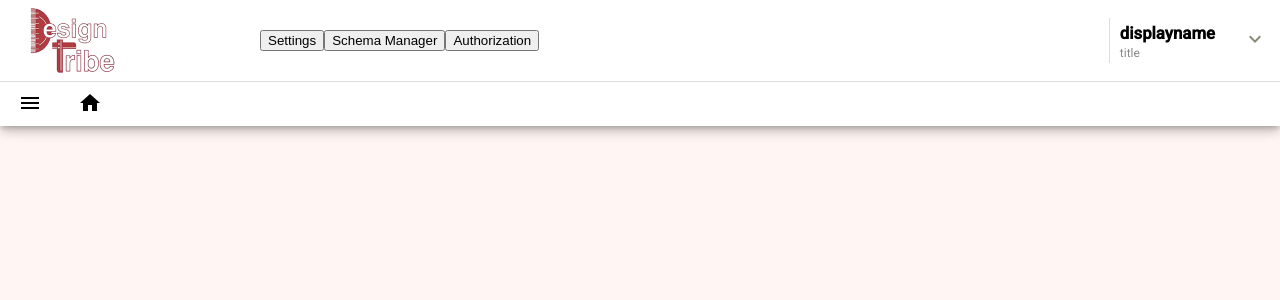
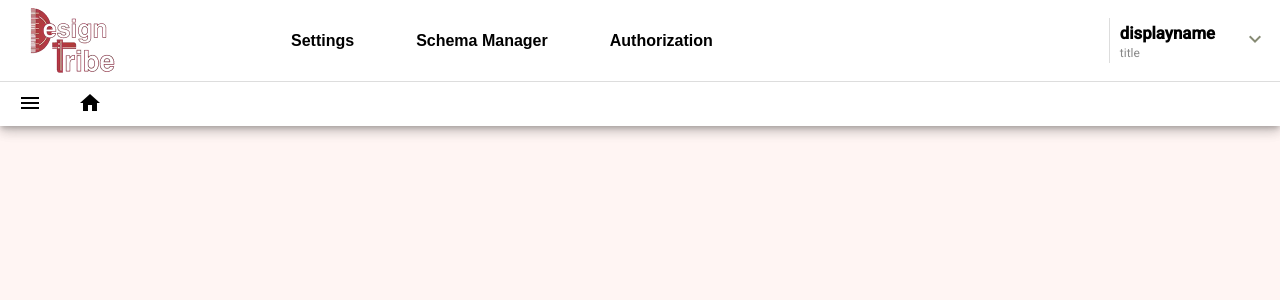
Before and after one commit to kamal464/tms-firsttrail, an Angular app: page / in a window 1280 px wide. Shown: the top 300 px of the page. Built offline with nearby package versions, Linux system fonts and the light colour scheme.

Commit message:
button and div

```diff
--- a/src/app/app.component.html
+++ b/src/app/app.component.html
@@ -4,37 +4,38 @@
     <ng-container >
     <div class="top-bar-hold page-header-hold"   >
       <div class="app-logo-hold"></div>
-      <div class="app-menu-hold"></div>
-      <ng-container>
-        <button class="menu-item"  [matMenuTriggerFor]="settings">
+      <div class="app-menu-hold">
+      <ng-container >
+        <button class="menu-item button"  [matMenuTriggerFor]="settings"  >
 
         <span class="menu-item-text">Settings</span>
         <!-- <mat-icon>keyboard_arrow_down</mat-icon> -->
         </button>
         <!-- <button mat-icon-button [matMenuTriggerFor]="settings">
         </button> -->
-        <mat-menu #settings="matMenu">
-          <button mat-menu-item  (click)="doAction('settings')">Settings</button>
-          <button mat-menu-item (click)="doAction('reasons')">Reasons</button>
+        <mat-menu #settings="matMenu" >
+          <button mat-menu-item class="menu-button" (click)="doAction('settings')">Settings</button>
+          <button mat-menu-item   class="menu-button"(click)="doAction('reasons')">Reasons</button>
         </mat-menu>
 
-        <button class="menu-item"
+        <button class="menu-item button"
         >
 
           <span class="menu-item-text" (click)="doAction('schema-manager')">Schema Manager</span>
         </button>
-        <button class="menu-item"
+        <button class="menu-item button"
         >
 
-          <span class="menu-item-text" [matMenuTriggerFor]="auth">Authorization</span>
+          <span class="menu-item-text " [matMenuTriggerFor]="auth">Authorization</span>
         </button>
         <mat-menu #auth="matMenu">
-          <button mat-menu-item >Roles</button>
-          <button mat-menu-item>Web Menu</button>
-          <button mat-menu-item>Web Authorization</button>
+          <button mat-menu-item class="menu-button">Roles</button>
+          <button mat-menu-item class="menu-button">Web Menu</button>
+          <button mat-menu-item class="menu-button">Web Authorization</button>
         </mat-menu>
 
       </ng-container>
+    </div>
       <div class="spacer"></div>
       <mat-menu class="navigation-menu-hold">
         <ng-template>
@@ -135,15 +136,13 @@
               </mat-tab-group>
             </div>
           </div>
-          <div class="tab-view-content-hold">
+          <div >
 
                 <ng-template appDynamicComponentLoader></ng-template>
                 <!-- [item]="tab.item" -->
                 <div >
                   <div class="info-and-options-view" >
-                    <div class="info-avatar avatar-logo-loading-hold">
-                      <!-- <mat-spinner [diameter]="90" [strokeWidth]="5"></mat-spinner> -->
-                    </div>
+
 
                     <!-- <div class="info-options-hold mat-elevation-z4">
                       <div class="info-data-hold">
@@ -257,7 +256,7 @@
                     </div>
                   </div> -->
                   <router-outlet *ngIf="_selected_option == 'column'" ></router-outlet>
-                  <div class="contents-view" >
+
                     <app-company-overview
                       *ngIf="_selected_option == 'overview' "
                     ></app-company-overview>
@@ -279,7 +278,7 @@
                     <app-schema-manager *ngIf="_selected_option == 'schema-manager'" ></app-schema-manager>
 
                     <app-schema-column  *ngIf="_selected_option == 'column'"></app-schema-column>
-                  </div>
+
                 </div>
               <!-- </mat-tab> -->
             <!-- </mat-tab-group> -->
--- a/src/app/app.component.scss
+++ b/src/app/app.component.scss
@@ -10,6 +10,35 @@
   border: 1px solid #555;
 }
 
+
+.button {
+  display: inline-block;
+  padding: 10;
+  margin: 25px;
+  font-size: 16px;
+  font-weight: bold;
+  text-align: center;
+  text-decoration: none;
+  color: black;
+  border: none;
+  background: none;
+  cursor: pointer;
+}
+
+.menu-button{
+  display: inline-block;
+  padding: 10px;
+  font-size: 16px;
+  font-weight: bold;
+  text-align: center;
+  text-decoration: none;
+  // border: 2px solid black;
+  // border-radius: 4px;
+  color:black;
+  background: none;
+  transition: background-color 0.3s, color 0.3s;
+  cursor: pointer;
+}
 
 
 
@@ -174,6 +203,8 @@
       padding: 8px;
     }
   }
+
+
 
   &:hover,
   &.selected {
```
